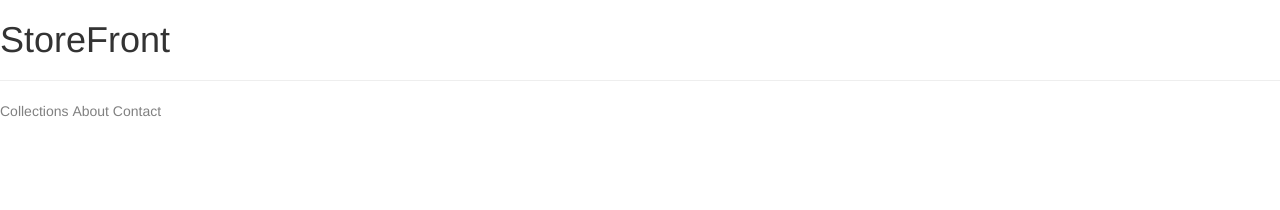
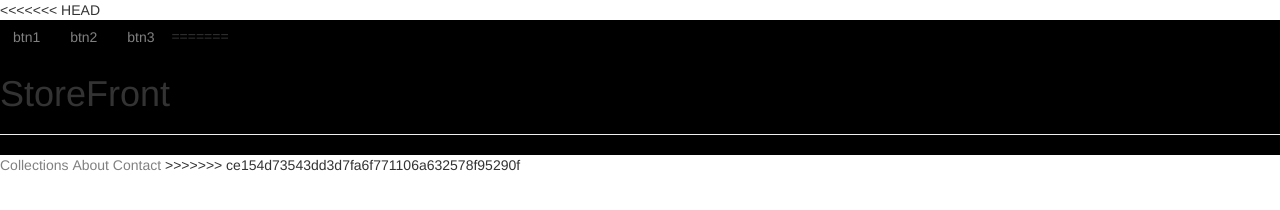
Before and after one commit to AvareeWar/AvareeWar.github.io, a plain HTML site: page StoreFront.html in a window 1280 px wide. Drawn offline with nearby package versions, Linux system fonts and the light colour scheme.

Commit message:
Merge branch 'master' of https://github.com/AvareeWar/StoreFront
# Please enter a commit message to explain why this merge is necessary,
# especially if it merges an updated upstream into a topic branch.
#
# Lines starting with '#' will be ignored, and an empty message aborts
# the commit.

```diff
--- a/StoreFront.html
+++ b/StoreFront.html
@@ -1,4 +1,18 @@
 <!DOCTYPE html>
+<<<<<<< HEAD
+<html lang="en">
+<head>
+    <meta charset="UTF-8">
+    <title>Store Front</title>
+    <link rel="stylesheet" type="text/css" href="storeFrontCSS.css">
+    <link rel="stylesheet" type="text/css" href="https://maxcdn.bootstrapcdn.com/bootstrap/3.3.7/css/bootstrap.min.css">
+</head>
+<body>
+<nav style="background-color:black; ">
+    <button class="btn">btn1</button>
+    <button class="btn">btn2</button>
+    <button class="btn">btn3</button>
+=======
 <html lange="en">
 <title>StoreFront</title>
 <head> <h1>StoreFront</h1> <link rel="stylesheet" type="text/css" href="https://maxcdn.bootstrapcdn.com/bootstrap/3.3.7/css/bootstrap.min.css"> </head>
@@ -8,6 +22,7 @@
     <button style="background-color:white; padding: 0; border: none; background: none; color: grey"><div class ="VerticalLine"> Collections </div> </button>
     <button style="background-color:white; padding: 0; border: none; background: none; color: grey"> <div class ="VerticalLine"> About </div> </button>
     <button style="background-color:white; padding: 0; border: none; background: none; color: grey"> <div class ="VerticalLine"> Contact </div> </button>
+>>>>>>> ce154d73543dd3d7fa6f771106a632578f95290f
 </nav>
 
 </body>
```
